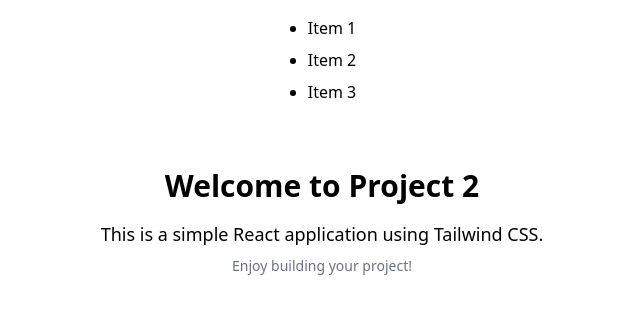
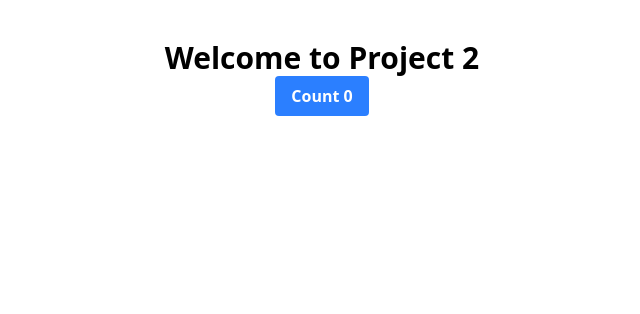
Before and after one commit to mohamedalsamrai/React, a React (Vite) app in the folder project2/: page / in a window 1280 px wide. Shown: the top 314 px of the page, without its empty margins (318-958 px from the left). Built offline with nearby package versions, Linux system fonts and the light colour scheme.

Commit message:
add button component

```diff
--- a/project2/src/App.tsx
+++ b/project2/src/App.tsx
@@ -1,16 +1,12 @@
 import "./App.css";
-import ListItems from "./ListItems";
+import Button from "./Button";
 
 function App() {
   return (
     <>
-    <div className="container mx-auto p-4 flex justify-center">
-      <ListItems items={["Item 1", "Item 2", "Item 3"]} />
-    </div>
       <div className="text-center mt-10">
         <h1 className="text-3xl font-bold">Welcome to Project 2</h1>
-        <p className="mt-4 text-lg">This is a simple React application using Tailwind CSS.</p>
-        <p className="mt-2 text-sm text-gray-500">Enjoy building your project!</p>
+        <Button label="Count " />
       </div>
     </>
   );
--- /dev/null
+++ b/project2/src/Button.tsx
@@ -0,0 +1,16 @@
+import { useState } from "react";
+
+function Button({ label }: { label: string }) {
+  const [counter, setCounter] = useState(0);
+
+  return (
+    <button
+      className="bg-blue-500 text-white px-4 py-2 rounded hover:bg-blue-700 cursor-pointer font-bold"
+      onClick={() => setCounter(counter + 1)}
+    >
+      {label}{counter}
+    </button>
+  );
+}
+
+export default Button;
```
